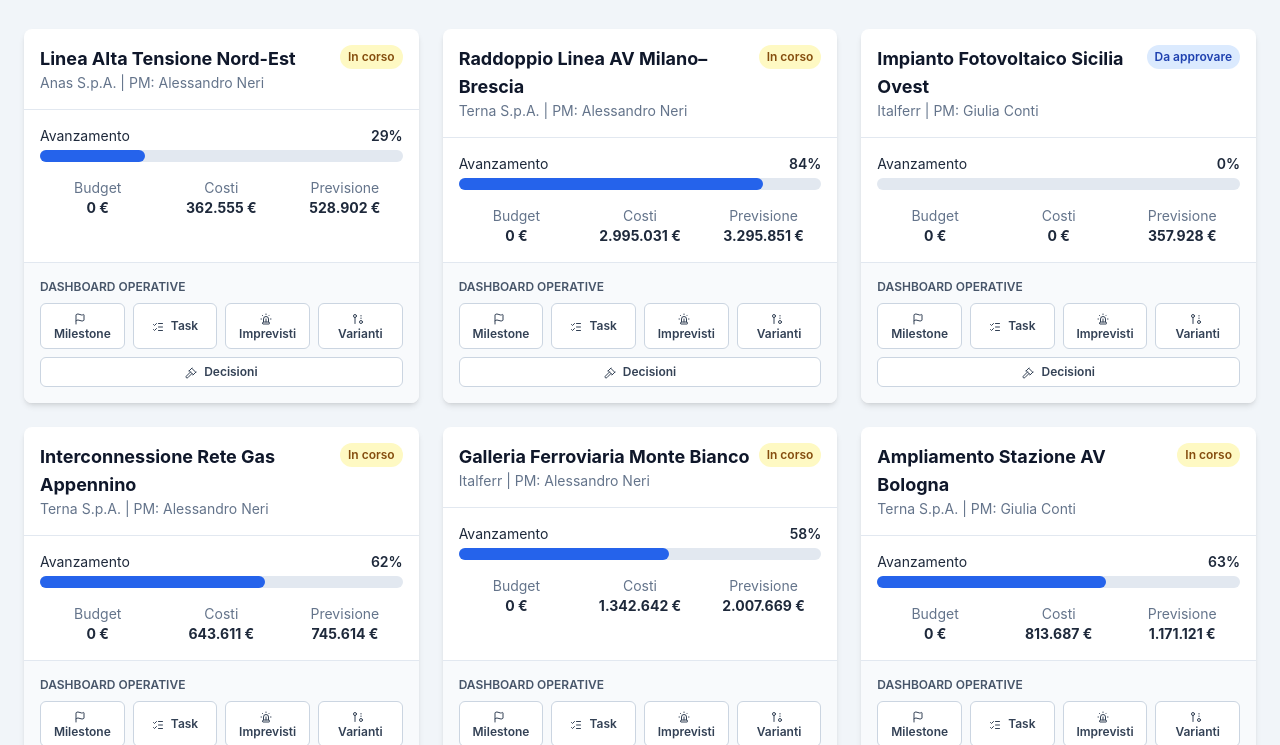
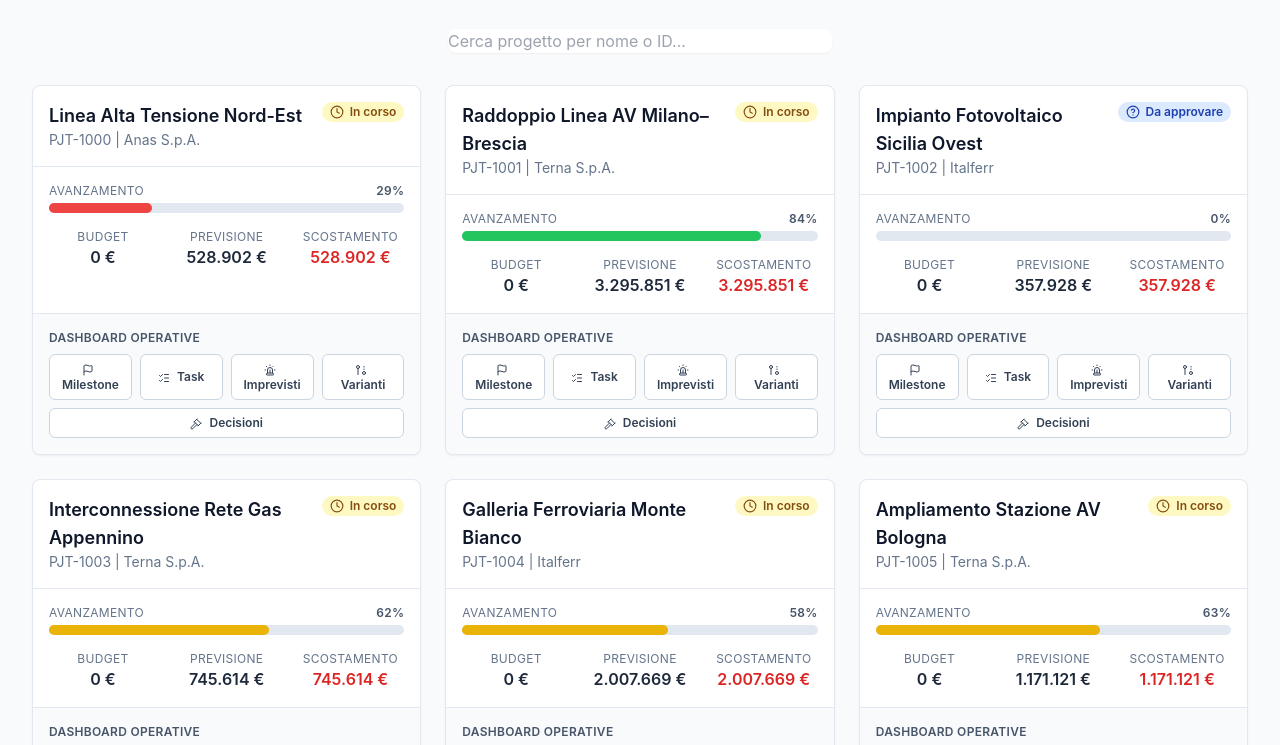
Before and after one commit to giuseppepassaniti/mvp1_pm, a plain HTML site: page progetti.html in a window 1280 px wide. Shown: the part 99-844 px from the top of the page. Drawn offline with nearby package versions, Linux system fonts and the light colour scheme; a web font is replaced by a local one.

Commit message:
Update progetti.html

```diff
--- a/progetti.html
+++ b/progetti.html
@@ -3,131 +3,118 @@
 <head>
     <meta charset="UTF-8">
     <meta name="viewport" content="width=device-width, initial-scale=1.0">
-    <title>Elenco Progetti - Dashboard Centrale</title>
+    <title>Dashboard Progetti</title>
 
-    <!-- Tailwind CSS -->
+    <!-- Tailwind CSS CDN v3 -->
     <script src="https://cdn.tailwindcss.com"></script>
 
     <!-- PapaParse per il parsing CSV -->
     <script src="https://cdnjs.cloudflare.com/ajax/libs/PapaParse/5.4.1/papaparse.min.js"></script>
 
-    <!-- Day.js per la manipolazione delle date + Locale Italiano -->
-    <script src="https://cdnjs.cloudflare.com/ajax/libs/dayjs/1.11.10/dayjs.min.js"></script>
-    <script src="https://cdnjs.cloudflare.com/ajax/libs/dayjs/1.11.10/locale/it.js"></script>
-
-    <!-- Lucide Icons -->
-    <script src="https://unpkg.com/lucide@latest/dist/umd/lucide.min.js"></script>
+    <!-- Lucide Icons CDN -->
+    <script src="https://unpkg.com/lucide@latest"></script>
 
     <!-- Font Inter -->
+    <link rel="preconnect" href="https://rsms.me/">
     <link rel="stylesheet" href="https://rsms.me/inter/inter.css">
 
     <style>
+        :root { font-family: 'Inter', sans-serif; }
         body {
-            font-family: 'Inter', sans-serif;
-            background-color: #f1f5f9; /* slate-100 */
+            background-color: #f8fafc; /* slate-50 */
         }
         .project-card {
+            border: 1px solid #e2e8f0; /* slate-200 */
             transition: transform 0.2s ease-in-out, box-shadow 0.2s ease-in-out;
         }
         .project-card:hover {
-            transform: translateY(-5px);
-            box-shadow: 0 10px 15px -3px rgb(0 0 0 / 0.1), 0 4px 6px -4px rgb(0 0 0 / 0.1);
+            transform: translateY(-4px);
+            box-shadow: 0 6px 12px rgba(0,0,0,.08);
         }
     </style>
 </head>
-<body class="text-slate-800">
+<body class="text-slate-700">
 
-    <!-- Contenitore Principale -->
-    <div class="container mx-auto p-4 md:p-6">
+    <!-- Wrapper Principale -->
+    <div class="max-w-7xl mx-auto px-4 sm:px-6 lg:px-8 py-8">
 
-        <header class="mb-8 text-center">
-            <h1 class="text-4xl font-bold text-slate-900">Dashboard Centrale Progetti</h1>
-            <p class="text-slate-600 mt-2">Seleziona una dashboard operativa per visualizzare i dettagli di un progetto.</p>
+        <header class="text-center mb-8">
+            <h1 class="text-3xl font-bold text-slate-900">Dashboard Centrale Progetti</h1>
+            <p class="text-slate-600 mt-1">Stato di avanzamento e performance dei progetti ingegneristici.</p>
         </header>
+
+        <!-- Ricerca Veloce -->
+        <div class="max-w-sm mx-auto mb-8">
+            <input id="search" type="search"
+                class="w-full rounded-lg border-slate-300 focus:ring-blue-500 focus:border-blue-500 shadow-sm"
+                placeholder="Cerca progetto per nome o ID…" />
+        </div>
 
         <!-- Contenitore delle Card Progetto -->
         <main id="projects-container" class="grid grid-cols-1 md:grid-cols-2 xl:grid-cols-3 gap-6">
-            <div id="initial-message" class="col-span-full text-center py-12 bg-white rounded-lg shadow-md">
-                <i data-lucide="loader-2" class="mx-auto h-12 w-12 text-slate-400 animate-spin"></i>
-                <h3 class="mt-2 text-sm font-medium text-slate-900">Caricamento progetti in corso...</h3>
-                <p class="mt-1 text-sm text-slate-500">Attendi un momento.</p>
+            <div id="initial-message" class="col-span-full text-center py-12">
+                <div role="status" class="flex justify-center items-center">
+                    <svg aria-hidden="true" class="w-8 h-8 text-gray-200 animate-spin dark:text-gray-600 fill-blue-600" viewBox="0 0 100 101" fill="none" xmlns="http://www.w3.org/2000/svg">
+                        <path d="M100 50.5908C100 78.2051 77.6142 100.591 50 100.591C22.3858 100.591 0 78.2051 0 50.5908C0 22.9766 22.3858 0.59082 50 0.59082C77.6142 0.59082 100 22.9766 100 50.5908ZM9.08144 50.5908C9.08144 73.1895 27.4013 91.5094 50 91.5094C72.5987 91.5094 90.9186 73.1895 90.9186 50.5908C90.9186 27.9921 72.5987 9.67226 50 9.67226C27.4013 9.67226 9.08144 27.9921 9.08144 50.5908Z" fill="currentColor"/>
+                        <path d="M93.9676 39.0409C96.393 38.4038 97.8624 35.9116 97.0079 33.5539C95.2932 28.8227 92.871 24.3692 89.8167 20.348C85.8452 15.1192 80.8826 10.7238 75.2124 7.41289C69.5422 4.10194 63.2754 1.94025 56.7698 1.05124C51.7666 0.367541 46.6976 0.446843 41.7345 1.27873C39.2613 1.69328 37.813 4.19778 38.4501 6.62326C39.0873 9.04874 41.5694 10.4717 44.0505 10.1071C47.8511 9.54855 51.7191 9.52689 55.5402 10.0492C60.8642 10.7766 65.9928 12.5457 70.6331 15.2552C75.2735 17.9648 79.3347 21.5619 82.5849 25.841C84.9175 28.9121 86.7997 32.2913 88.1811 35.8758C89.083 38.2158 91.5421 39.6781 93.9676 39.0409Z" fill="currentFill"/>
+                    </svg>
+                    <span class="ml-4 text-slate-500">Caricamento progetti...</span>
+                </div>
             </div>
         </main>
-
-        <!-- Sezione Iframe e bottone back RIMOSSA -->
     </div>
 
     <script>
-        // Configura Day.js in italiano
-        dayjs.locale('it');
-
-        // --- FUNZIONE DI NAVIGAZIONE GLOBALE (MODIFICATA) ---
+        // Funzione globale per la navigazione, mantiene la struttura originale
         function navigateToSection(fileUrl, projectId) {
-            // Reindirizza l'intera pagina all'URL specificato, passando l'ID come parametro
             window.location.href = `${fileUrl}?id=${projectId}`;
         }
 
         document.addEventListener('DOMContentLoaded', () => {
+            // --- STATO GLOBALE ---
+            let allProjects = [];
+
             // --- RIFERIMENTI DOM ---
             const projectsContainer = document.getElementById('projects-container');
             const initialMessage = document.getElementById('initial-message');
+            const searchInput = document.getElementById('search');
 
-            // --- FUNZIONI DI PARSING E UTILITY ---
-            const parseCurrency = (str) => {
-                if (typeof str !== 'string' || !str) return 0;
-                return parseFloat(str.replace(/[.€\s]/g, '').replace(',', '.')) || 0;
-            };
-            const parsePercentage = (str) => {
-                if (typeof str !== 'string' || !str) return 0;
-                return parseInt(str.replace('%', ''), 10) || 0;
-            };
-            const formatCurrency = (value) => new Intl.NumberFormat('it-IT', { style: 'currency', currency: 'EUR', minimumFractionDigits: 0 }).format(value);
+            // --- FUNZIONI DI LOGICA E UTILITY ---
+            const parseCurrency = (str) => (typeof str === 'string' && str) ? parseFloat(str.replace(/[.€\s]/g, '').replace(',', '.')) || 0 : 0;
+            const parsePercentage = (str) => (typeof str === 'string' && str) ? parseInt(str.replace('%', ''), 10) || 0 : 0;
+            const currencyFormatter = new Intl.NumberFormat('it-IT', { style: 'currency', currency: 'EUR', minimumFractionDigits: 0 });
 
-            const statusInfo = {
-                'In corso': { badge: 'bg-yellow-100 text-yellow-800' },
-                'Completato': { badge: 'bg-green-100 text-green-800' },
-                'Da approvare': { badge: 'bg-blue-100 text-blue-800' },
-                'Default': { badge: 'bg-slate-100 text-slate-800' },
+            const getProgressColor = (progress) => {
+                if (progress >= 80) return 'bg-green-500';
+                if (progress >= 40) return 'bg-yellow-500';
+                return 'bg-red-500';
             };
 
-            // --- LOGICA DI CARICAMENTO AUTOMATICO ---
-            function loadInitialProjects() {
+            const getCostColor = (budget, forecast) => forecast > budget ? 'text-red-600' : 'text-green-600';
+
+            const getStatusInfo = (status) => {
+                const statuses = {
+                    'In corso': { icon: 'clock', color: 'bg-yellow-100 text-yellow-800' },
+                    'Completato': { icon: 'check-circle', color: 'bg-green-100 text-green-800' },
+                    'In ritardo': { icon: 'alert-triangle', color: 'bg-red-100 text-red-800' },
+                    'Da approvare': { icon: 'help-circle', color: 'bg-blue-100 text-blue-800' },
+                };
+                return statuses[status] || { icon: 'circle-off', color: 'bg-slate-100 text-slate-800' };
+            };
+
+            // --- LOGICA DI CARICAMENTO DATI ---
+            const loadInitialProjects = () => {
                 const projectsCsvUrl = 'data/progetti.csv';
-
                 fetch(projectsCsvUrl)
                     .then(response => {
-                        if (!response.ok) {
-                            throw new Error(`Errore di rete: ${response.statusText}`);
-                        }
+                        if (!response.ok) throw new Error(`Errore di rete: ${response.statusText}`);
                         return response.text();
                     })
                     .then(csvText => {
                         Papa.parse(csvText, {
-                            header: true,
-                            skipEmptyLines: true,
-                            transform: (value) => value.trim(),
+                            header: true, skipEmptyLines: true, transform: (value) => value.trim(),
                             complete: (results) => {
-                                renderProjects(results.data);
-                            },
-                            error: (err) => alert(`Errore nel parsing del file ${projectsCsvUrl}: ${err.message}`),
-                        });
-                    })
-                    .catch(error => {
-                        console.error('Errore durante il caricamento dei progetti:', error);
-                        initialMessage.innerHTML = `
-                            <div class="col-span-full text-center py-12 bg-white rounded-lg shadow-md">
-                                <i data-lucide="alert-triangle" class="mx-auto h-12 w-12 text-red-500"></i>
-                                <h3 class="mt-2 text-sm font-medium text-red-700">Errore nel caricamento</h3>
-                                <p class="mt-1 text-sm text-slate-500">Impossibile caricare i dati. Controlla che il file esista al percorso: <strong>${projectsCsvUrl}</strong></p>
-                            </div>
-                        `;
-                        lucide.createIcons();
-                    });
-            }
-
-            // --- LOGICA DI RENDERIZZAZIONE ---
-            function renderProjects(data) {
-                const projects = data.map(row => {
+                                allProjects = results.data.map(row => {
                                     if (!row['Id Progetto'] || !row['Nome Progetto']) return null;
                                     return {
                                         id: row['Id Progetto'],
@@ -141,24 +128,24 @@
                                         progress: parsePercentage(row['% Avanzamento']),
                                     };
                                 }).filter(Boolean);
+                                renderProjects(allProjects);
+                            },
+                            error: (err) => alert(`Errore nel parsing del file ${projectsCsvUrl}: ${err.message}`),
+                        });
+                    })
+                    .catch(error => {
+                        console.error('Errore durante il caricamento dei progetti:', error);
+                        initialMessage.innerHTML = `<div class="col-span-full text-center py-12"><i data-lucide="alert-triangle" class="mx-auto h-12 w-12 text-red-500"></i><h3 class="mt-2 text-sm font-medium text-red-700">Errore nel caricamento</h3><p class="mt-1 text-sm text-slate-500">Impossibile caricare i dati. Controlla che il file esista al percorso: <strong>${projectsCsvUrl}</strong></p></div>`;
+                        lucide.createIcons();
+                    });
+            };
 
-                if (projects.length === 0) {
-                    initialMessage.innerHTML = `
-                        <i data-lucide="alert-circle" class="mx-auto h-12 w-12 text-red-400"></i>
-                        <h3 class="mt-2 text-sm font-medium text-slate-900">Nessun progetto valido trovato</h3>
-                        <p class="mt-1 text-sm text-slate-500">Controlla che il file CSV contenga le colonne 'Id Progetto' e 'Nome Progetto'.</p>
-                    `;
-                    lucide.createIcons();
-                    return;
-                }
-
-                initialMessage.classList.add('hidden');
-                projectsContainer.innerHTML = projects.map(createProjectCardHTML).join('');
-                lucide.createIcons();
-            }
-
-            function createProjectCardHTML(project) {
-                const stat = statusInfo[project.status] || statusInfo.Default;
+            // --- FUNZIONI DI RENDERIZZAZIONE ---
+            const createProjectCardHTML = (project) => {
+                const status = getStatusInfo(project.status);
+                const progressColor = getProgressColor(project.progress);
+                const costColor = getCostColor(project.budget, project.forecast);
+                const costDelta = project.forecast - project.budget;
                 const sections = [
                     { name: 'Milestone', file: 'milestone.html', icon: 'flag' },
                     { name: 'Task', file: 'task.html', icon: 'list-checks' },
@@ -168,24 +155,44 @@
                 ];
 
                 return `
-                <div class="project-card bg-white rounded-lg shadow-md flex flex-col">
+                <div class="project-card bg-white rounded-lg shadow-sm flex flex-col">
                     <div class="p-4 border-b border-slate-200">
-                        <div class="flex justify-between items-start"><h3 class="text-lg font-bold text-slate-900">${project.name}</h3><span class="px-2 py-1 text-xs font-semibold rounded-full whitespace-nowrap ${stat.badge}">${project.status}</span></div>
-                        <p class="text-sm text-slate-500">${project.client} | PM: ${project.pm}</p>
+                        <div class="flex justify-between items-start gap-4">
+                            <h3 class="text-lg font-semibold text-slate-900">${project.name}</h3>
+                            <span class="flex items-center gap-1.5 text-xs font-semibold rounded-full whitespace-nowrap px-2 py-0.5 ${status.color}">
+                                <i data-lucide="${status.icon}" class="w-3.5 h-3.5"></i>
+                                ${project.status}
+                            </span>
                         </div>
-                    <div class="p-4 flex-grow">
-                        <div class="mb-4">
-                            <div class="flex justify-between text-sm mb-1"><span>Avanzamento</span><span class="font-semibold">${project.progress}%</span></div>
-                            <div class="w-full bg-slate-200 rounded-full h-3"><div class="bg-blue-600 h-3 rounded-full" style="width: ${project.progress}%"></div></div>
+                        <p class="text-sm text-slate-500">${project.id} | ${project.client}</p>
                     </div>
-                        <div class="grid grid-cols-3 gap-2 text-center text-sm">
-                            <div><p class="text-slate-500">Budget</p><p class="font-bold">${formatCurrency(project.budget)}</p></div>
-                            <div><p class="text-slate-500">Costi</p><p class="font-bold">${formatCurrency(project.costs)}</p></div>
-                            <div><p class="text-slate-500">Previsione</p><p class="font-bold">${formatCurrency(project.forecast)}</p></div>
+                    <div class="p-4 flex-grow space-y-4">
+                        <div>
+                            <div class="flex justify-between text-xs text-slate-500 uppercase tracking-wide mb-1">
+                                <span>Avanzamento</span>
+                                <span class="font-semibold text-slate-600">${project.progress}%</span>
+                            </div>
+                            <div class="w-full bg-slate-200 rounded-full h-2.5">
+                                <div class="${progressColor} h-2.5 rounded-full" style="width: ${project.progress}%"></div>
+                            </div>
+                        </div>
+                        <div class="grid grid-cols-3 gap-4 text-center">
+                            <div>
+                                <p class="text-xs text-slate-500 uppercase tracking-wide">Budget</p>
+                                <p class="font-semibold text-slate-800">${currencyFormatter.format(project.budget)}</p>
+                            </div>
+                            <div>
+                                <p class="text-xs text-slate-500 uppercase tracking-wide">Previsione</p>
+                                <p class="font-semibold text-slate-800">${currencyFormatter.format(project.forecast)}</p>
+                            </div>
+                             <div>
+                                <p class="text-xs text-slate-500 uppercase tracking-wide">Scostamento</p>
+                                <p class="font-semibold ${costColor}">${currencyFormatter.format(costDelta)}</p>
+                            </div>
                         </div>
                     </div>
                     <div class="p-4 bg-slate-50 rounded-b-lg border-t border-slate-200">
-                        <p class="text-xs font-semibold text-slate-600 mb-2 uppercase">Dashboard Operative</p>
+                        <p class="text-xs font-semibold text-slate-600 mb-2 uppercase tracking-wide">Dashboard Operative</p>
                         <div class="flex flex-wrap gap-2">
                             ${sections.map(sec => `
                                 <button onclick="navigateToSection('${sec.file}', '${project.id}')" class="flex-1 text-center bg-white border border-slate-300 text-slate-700 hover:bg-slate-100 px-3 py-1.5 text-xs font-semibold rounded-md transition-colors">
@@ -195,13 +202,31 @@
                             `).join('')}
                         </div>
                     </div>
-                </div>
-                `;
+                </div>`;
+            };
+
+            const renderProjects = (projects) => {
+                initialMessage.classList.add('hidden');
+                if (projects.length === 0) {
+                    projectsContainer.innerHTML = `<p class="col-span-full text-center text-slate-500">Nessun progetto trovato.</p>`;
+                } else {
+                    projectsContainer.innerHTML = projects.map(createProjectCardHTML).join('');
                 }
+                lucide.createIcons();
+            };
+
+            // --- GESTIONE EVENTI ---
+            searchInput.addEventListener('input', (e) => {
+                const searchTerm = e.target.value.toLowerCase();
+                const filteredProjects = allProjects.filter(project =>
+                    project.name.toLowerCase().includes(searchTerm) ||
+                    project.id.toLowerCase().includes(searchTerm)
+                );
+                renderProjects(filteredProjects);
+            });
 
             // --- INIZIALIZZAZIONE ---
             loadInitialProjects();
-            lucide.createIcons();
         });
     </script>
 </body>
```
Lines whose indentation alone changed are shown as unchanged.
